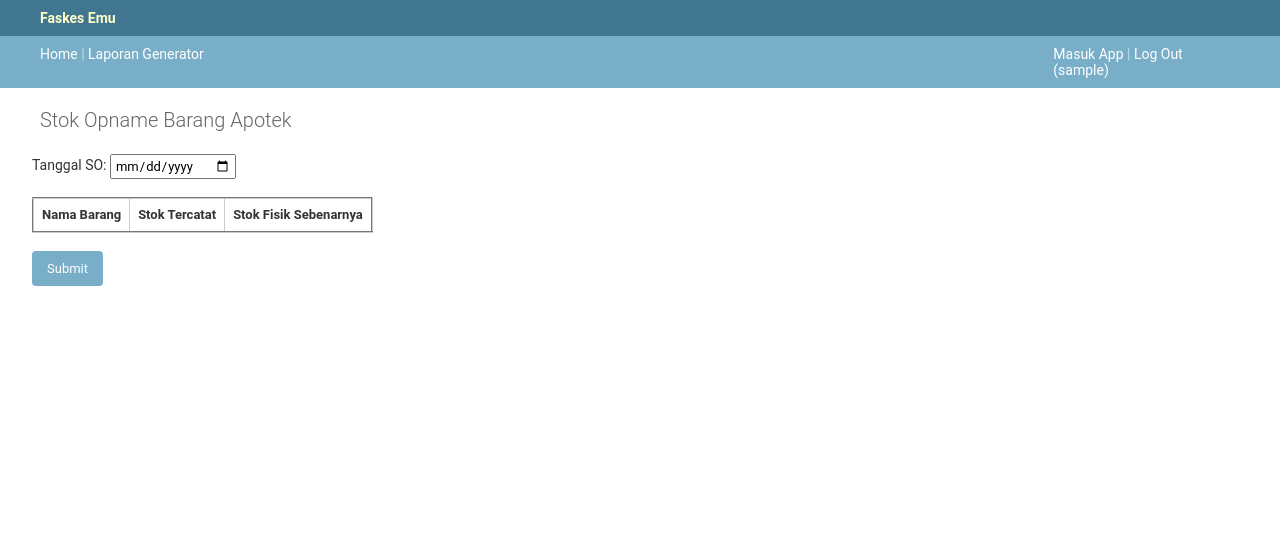
After one commit to arifdata/faskes_emu, a Django app: page /laporan/so_apotek/ in a window 1280 px wide. The commit adds this page. Shown: the top 548 px of the page. Run offline with Django 3.2, Linux system fonts and the light colour scheme; the visitor is signed in with stand-in values (Sample User, id 1); data that the repository does not hold is empty.

Commit message:
so apotek implementasi koreksi kartu stok bila saldo fisik under saldo tercatat

```diff
--- a/faskes_emu/urls.py
+++ b/faskes_emu/urls.py
@@ -21,7 +21,7 @@ from apotek.views import DataObatViewSet, PenerimaanViewSet
 from poli.views import DiagnosaViewSet
 from django.conf import settings
 from django.conf.urls.static import static
-from laporan.views import index_page, laporan_page, penggunaan_bmhp, cetak_kartu_stok, lap_narko_psiko, tengok_stok_alkes, tengok_stok_obat, contact_developer, lap_generik, lap_por
+from laporan.views import index_page, laporan_page, penggunaan_bmhp, cetak_kartu_stok, lap_narko_psiko, tengok_stok_alkes, tengok_stok_obat, contact_developer, lap_generik, lap_por, so_apotek
 
 from utils.utils import download_backup
 from django.contrib.auth.views import LoginView
@@ -36,6 +36,7 @@ urlpatterns = [
     path('app/', admin.site.urls),
     path('', index_page, name='index_page'),
     path('laporan/', laporan_page, name='laporan_page'),
+    path('laporan/so_apotek/', so_apotek, name='so_apotek'),
     path('utils/backupd', download_backup, name='backupd'),
     path('kontak_dev/', contact_developer, name='contact_dev'),
     path('laporan/penggunaan_bmhp/', penggunaan_bmhp, name='penggunaan_bmhp'),
--- a/laporan/forms.py
+++ b/laporan/forms.py
@@ -4,6 +4,9 @@ import datetime
 class TglForm(forms.Form):
     tanggal1 = forms.CharField(label="Tanggal Awal", widget=forms.widgets.DateTimeInput(attrs={"type": "date"}))
     tanggal2 = forms.CharField(label="Tanggal Akhir", widget=forms.widgets.DateTimeInput(attrs={"type": "date"}))
+
+class SingleTgl(forms.Form):
+    tanggal = forms.CharField(label="Tanggal", widget=forms.widgets.DateTimeInput(attrs={"type": "date"}))
 
 class TglChoiceForm(TglForm):
     CHOICES = [('apotek', 'Apotek'), ('gudang', 'Gudang')]
--- a/laporan/templates/laporan/laporan_generator.html
+++ b/laporan/templates/laporan/laporan_generator.html
@@ -18,6 +18,7 @@
             <li><a href="{% url 'lap_narko_psiko' %}">Penggunaan Narkotik & Psikotropik</a></li>
             <li><a href="{% url 'lap_generik' %}">Laporan Generik</a></li>
             <li><a href="{% url 'lap_por' %}">Laporan POR</a></li>
+            <li><a href="{% url 'so_apotek' %}">SO Apotek</a></li>
             <li><a href="#">Membuat LPLPO metode konsumsi (Todo)</a></li>
           </ul>
       </div>
--- /dev/null
+++ b/laporan/templates/laporan/so_apotek.html
@@ -0,0 +1,25 @@
+{% extends 'laporan/base.html' %}
+{% block content %}
+<div id="content" class="colMS">
+<h1>Stok Opname Barang Apotek</h1>
+
+<div class="row">
+{% csrf_token %}
+<form action="/laporan/so_apotek/" method="post">
+<label>Tanggal SO: </label>
+{{ form.tanggal }}
+<br><br>
+
+<table border="2">
+<tr><td contenteditable="false"><strong>Nama Barang</strong></td><td contenteditable="false"><strong>Stok Tercatat</strong></td><td contenteditable="false"><strong>Stok Fisik Sebenarnya</strong></td></tr>
+{% for obat in data %}
+<tr><td contenteditable="false">{{ obat.nama_obat.nama_obat }}</td><td contenteditable="false">{{ obat.jml }}</td><td contenteditable="false"><input type="text" name="{{ obat.nama_obat.nama_obat }}" value="{{ obat.jml }}"></td></tr>
+{% endfor %}
+</table>
+<br>
+<input type="submit" value="Submit">
+</form>
+
+</div>
+</div>
+{% endblock %}
--- a/laporan/views.py
+++ b/laporan/views.py
@@ -103,6 +103,13 @@ def index_page(request):
 
 def laporan_page(request):
     return render(request, 'laporan/laporan_generator.html')
+
+@login_required
+def so_apotek(request):
+    if request.method == 'POST':
+        pass
+    else:
+        pass
 
 @login_required
 def penggunaan_bmhp(request):
@@ -387,6 +394,49 @@ def tengok_stok_obat(request):
     return render(request, 'laporan/tengok_stok_obat.html', context=ctx)
 
 @login_required
+def so_apotek(request):
+    from .forms import SingleTgl
+    from apotek.models import StokObatApotek, KartuStokApotek
+
+    stok_apotek = StokObatApotek.objects.all()
+    form = SingleTgl(request.POST)
+    context = {
+        'data': stok_apotek
+    }
+    context['form'] = form
+
+    if request.method == 'POST':
+        if form.is_valid():
+
+            #print(form['tanggal'].value())
+
+            for obat in stok_apotek:
+                #Ubah jumlah stok sesuai value yg diinput
+
+                if int(request.POST[obat.nama_obat.nama_obat]) != obat.jml:
+                    obat.jml = request.POST[obat.nama_obat.nama_obat]
+                    obat.save()
+
+                #Penyesuaian kartu stok tiap item
+                query_kartu_apt = KartuStokApotek.objects.filter(nama_obat__nama_obat=obat)
+                stok_apt_sebelum = query_kartu_apt[len(query_kartu_apt)-1]
+
+                #Bila stok fisik lebih kecil daripada stok tercatat sebelumnya
+                if int(request.POST[obat.nama_obat.nama_obat]) < stok_apt_sebelum.sisa_stok:
+                    selisih = stok_apt_sebelum.sisa_stok - int(request.POST[obat.nama_obat.nama_obat])
+                    kartu_stok_apt_input = KartuStokApotek(nama_obat=obat.nama_obat, tgl=form['tanggal'].value(), unit="Staf", stok_keluar=selisih, sisa_stok=int(request.POST[obat.nama_obat.nama_obat]), ref=obat.id)
+                    kartu_stok_apt_input.save()
+
+            """
+            for obat in stok_apotek:
+                print(request.POST[obat.nama_obat.nama_obat])
+            """
+            return render(request, 'laporan/so_apotek.html', context)
+
+    else:
+        return render(request, 'laporan/so_apotek.html', context)
+
+@login_required
 def lap_generik(request):
     from .forms import GenerikForm
 
```
Also changed, not shown: apotek/admin.py (+4 -4 lines).
